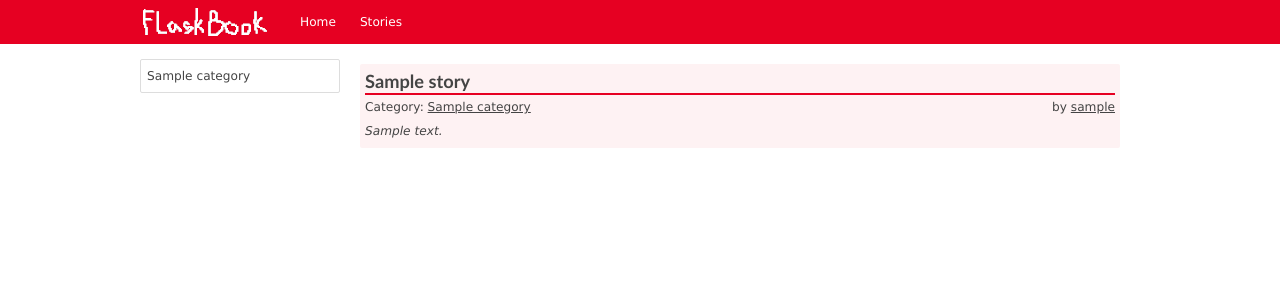
After one commit to jakemarsden/FlaskBook, a Flask app: page /stories in a window 1280 px wide. The commit adds this page. Shown: the top 300 px of the page. Run offline with Flask 2, Linux system fonts and the light colour scheme; tables that the repository leaves empty hold one stand-in row (values such as "Sample post").

Commit message:
Show list of all stories at "/stories"

```diff
--- a/flaskbook/static/default.css
+++ b/flaskbook/static/default.css
@@ -16,6 +16,12 @@
     border-bottom: 2px solid #e60022;
     font-family: Arial;
     font-size: 200%;
+}
+
+h2 {
+    border-bottom: 2px solid #e60022;
+    font-family: Trebuchet MS;
+    font-size: 150%;
 }
 
 a {
@@ -56,3 +62,26 @@
 .horizontal > * {
     float: left;
 }
+
+/*
+ * The first child anchor will grow to cover its parent, effectively making the parent one huge link. Note that we
+ * ensure child links will still work as expected because we bring them back to the front. Nesting ".big_link" elements
+ * is not supported.
+ */
+.big_link {
+    position: relative;
+}
+
+.big_link a {
+    position: relative;
+    z-index: 101;
+}
+
+.big_link > a:first-child {
+    position: absolute;
+    top: 0;
+    left: 0;
+    width: 100%;
+    height: 100%;
+    z-index: 100;
+}
--- a/flaskbook/static/stories.css
+++ b/flaskbook/static/stories.css
@@ -1,3 +1,15 @@
+.story.preview {
+    margin-bottom: 10px;
+    padding: 5px;
+    border-radius: 2px;
+    background-color: rgba(230, 0, 34, 0.05);
+}
+
+.story.preview:hover {
+    background-color: rgba(230, 0, 34, 0.1);
+}
+
+.story.preview .author,
 .story.fulltext .author {
     margin-left: 5px;
     float: right;
--- a/flaskbook/templates/base.html
+++ b/flaskbook/templates/base.html
@@ -20,6 +20,7 @@
 
         <ul class="horizontal">
             <li><a class="button" href="/index">Home</a></li>
+            <li><a class="button" href="/stories">Stories</a></li>
         </ul>
     </div>
 </div>
--- /dev/null
+++ b/flaskbook/templates/story_list.html
@@ -0,0 +1,49 @@
+{% extends "base.html" %}
+
+{% block title %}Stories{% endblock %}
+{% block head %}
+<link rel="stylesheet" type="text/css" href="/static/stories.css"/>
+{% endblock %}
+
+{% block content %}
+<ul class="stories">
+    {% for story in stories %}
+    <li id="story-{{ story.id }}" class="story preview big_link">
+
+        <a href="/stories/{{ story.id }}"></a>
+
+        <div class="title">
+            {% if story.title is not none %}
+            <h2>{{ story.title }}</h2>
+            {% else %}
+            <h2><em>No Title</em></h2>
+            {% endif %}
+        </div>
+
+        <div class="horizontal">
+            <div class="author">
+                {% if story.author is not none %}
+                by <a href="/user/{{ story.author.id }}">{{ story.author.nickname }}</a>
+                {% else %}
+                by <em>Unknown</em>
+                {% endif %}
+            </div>
+
+            <div class="category">
+                {% if story.category is not none %}
+                Category: <a href="/category/{{ story.category.id }}">{{ story.category.name }}</a>
+                {% else %}
+                Category: <em>None</em>
+                {% endif %}
+            </div>
+        </div>
+
+        <div class="flavour">
+            {% if story.flavour_text is not none %}
+            <em>{{ story.flavour_text }}</em>
+            {% endif %}
+        </div>
+    </li>
+    {% endfor %}
+</ul>
+{% endblock %}
--- a/flaskbook/ui/views.py
+++ b/flaskbook/ui/views.py
@@ -9,6 +9,14 @@
 @app.route('/index')
 def get_index():
     return render('index.html', Page())
+
+
+@app.route('/stories')
+def get_stories():
+    stories = (Story.query
+               .order_by(collate(Story.title, 'NOCASE'))
+               .all())
+    return render('story_list.html', _stories_page(), stories=stories)
 
 
 @app.route('/stories/<int:story_id>')
```
